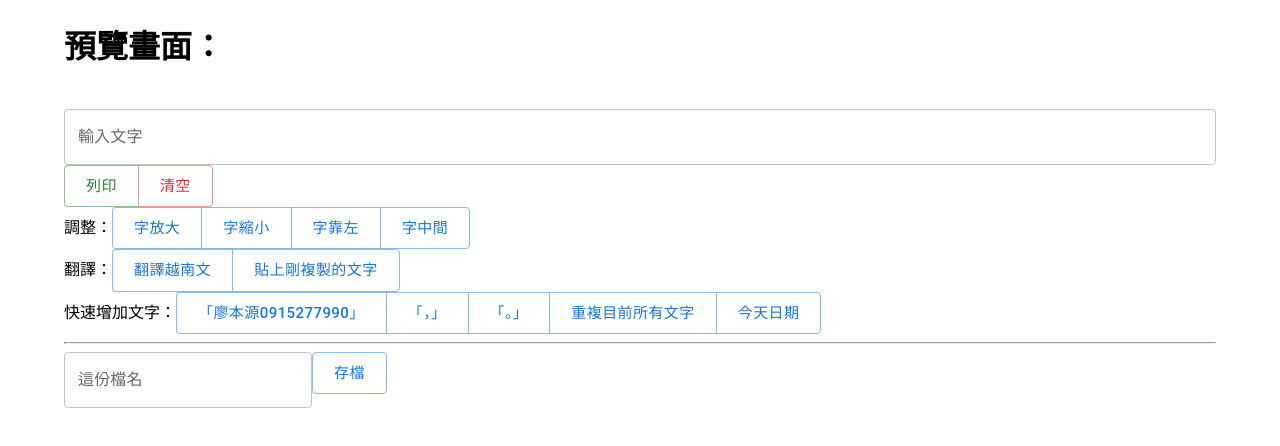
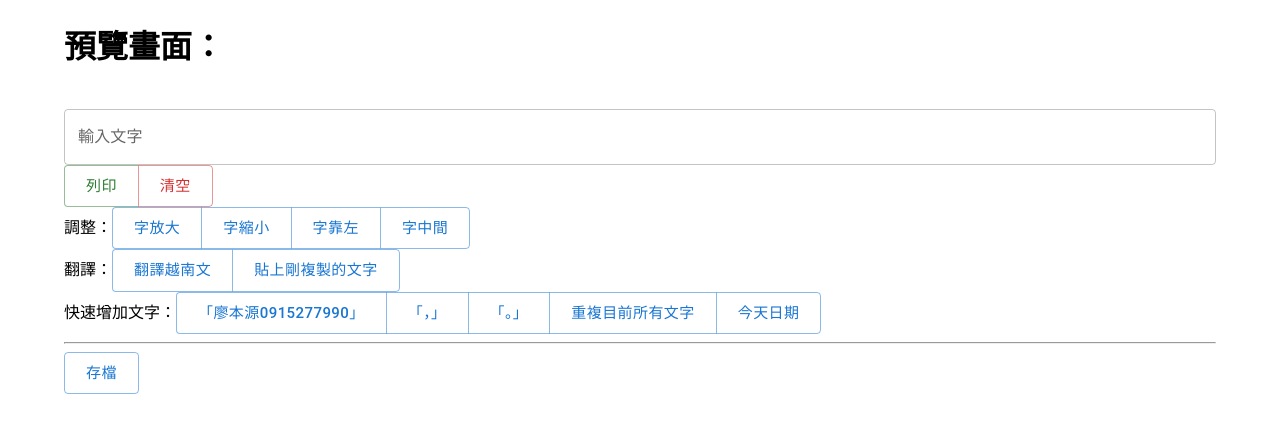
Before and after one commit to mawarutuco/HOME, a React (Create React App) app: page /#/ in a window 1280 px wide. Shown: the top 446 px of the page. Built offline with nearby package versions, Linux system fonts and the light colour scheme.

Commit message:
修改儲存檔案

```diff
--- a/src/Edit.js
+++ b/src/Edit.js
@@ -18,8 +18,6 @@ function App({
   const navigate = useNavigate();
   let tmp = JSON.parse(localStorage.getItem("history"));
   const [history, setHistory] = useState(tmp || []);
-
-  const [title, setTitle] = useState("");
 
   const printThis = () => navigate("/print");
 
@@ -114,15 +112,17 @@ function App({
         />
       </ButtonGroup>
       <hr />
-      <TextField
-        label="這份檔名"
-        variant="outlined"
-        value={title}
-        onChange={(e) => setTitle(e.target.value)}
-      />
       <Btn
         value="存檔"
-        doClick={() => {
+        doClick={async () => {
+          const { value: title } = await Swal.fire({
+            title: '請輸入標題',
+            input: 'text',
+            inputPlaceholder: '例如：不要亂丟垃圾、不要在這裡餵貓',
+            showCancelButton: true,
+          })
+
+          if (title) {
             const nowID = uuidv4();
             setHistory((pre) => [
               { id: nowID, title, text, fontSize, alignItems },
@@ -135,7 +135,7 @@ function App({
                 ...history,
               ])
             );
-          setTitle("");
+          }
         }}
       />
       {history.map((n) => (
```
Lines whose indentation alone changed are shown as unchanged.
